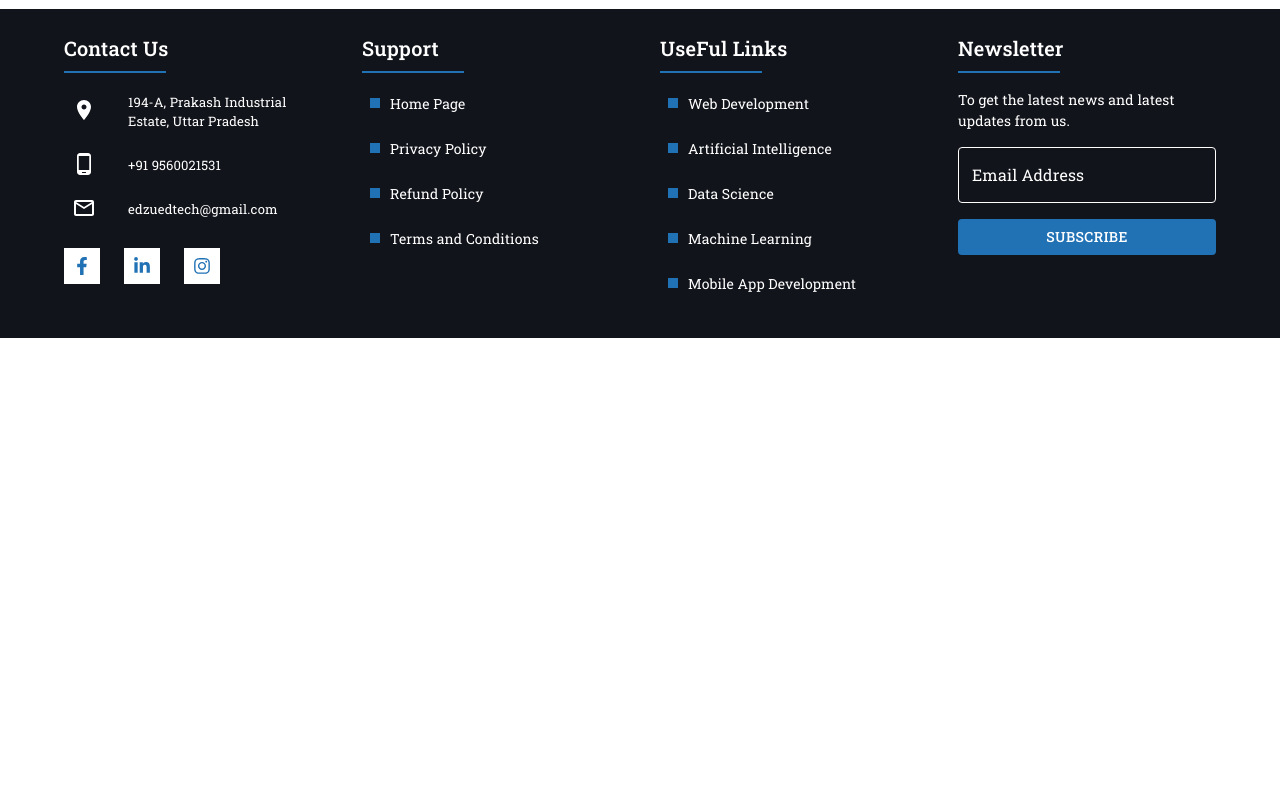
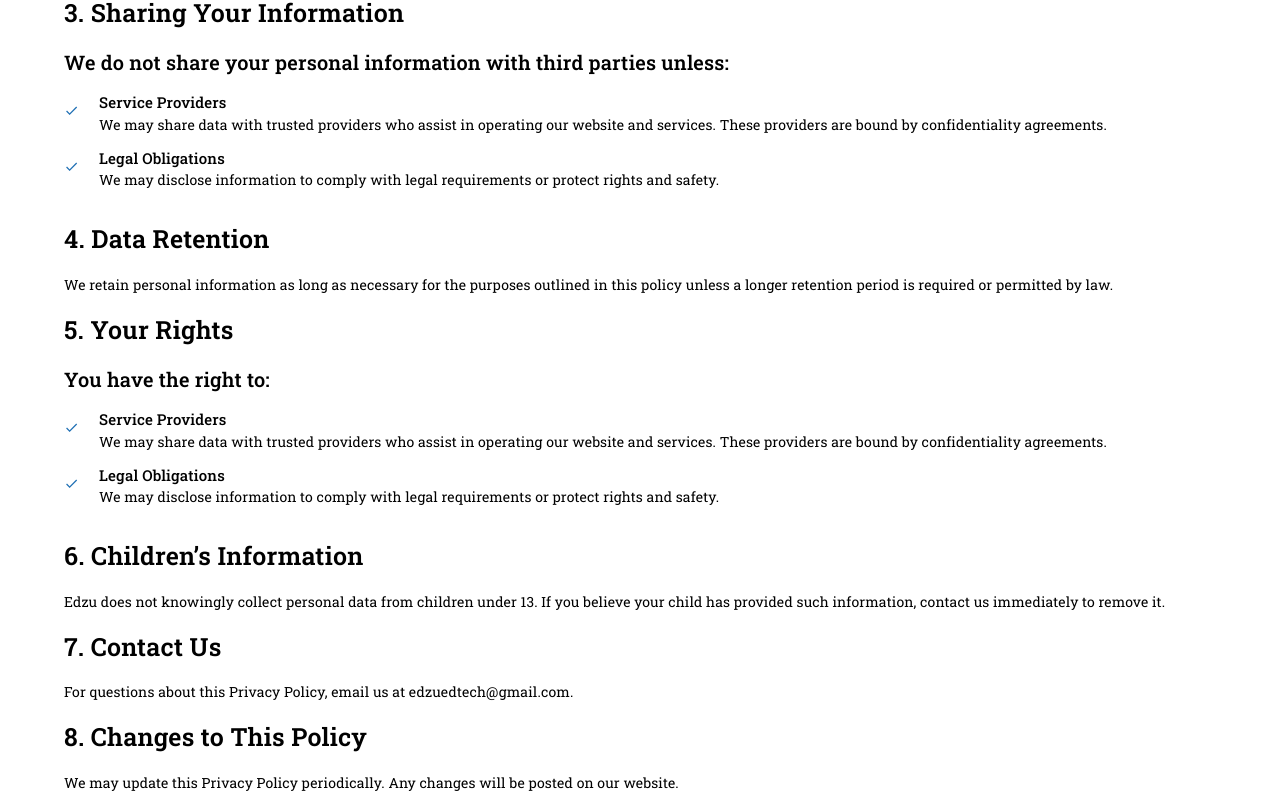
Before and after one commit to Kunal5200/edzu, a Next.js app: page /privacy-policy in a window 1280 px wide. Shown: the part 1214-2020 px from the top of the page. Before the commit the page ends 1552 px from the top, so only its background shows below. Built offline with nearby package versions, Linux system fonts and the light colour scheme.

Commit message:
add privacy policy page

```diff
--- a/src/assest/privacyPolicy.ts
+++ b/src/assest/privacyPolicy.ts
@@ -53,3 +53,43 @@ export const INFORMATION_DATA: LIST[] = [
     label: "Detecting and preventing fraud.",
   },
 ];
+
+export const SHARING_INFORMATION: LIST[] = [
+  {
+    label: "Service Providers",
+    value:
+      "We may share data with trusted providers who assist in operating our website and services. These providers are bound by confidentiality agreements.",
+  },
+  {
+    label: "Legal Obligations",
+    value:
+      "We may disclose information to comply with legal requirements or protect rights and safety.",
+  },
+];
+
+export const RIGHTS_DATA: LIST[] = [
+  {
+    label: "Access",
+    value: "Request a copy of your personal data.",
+  },
+  {
+    label: "Rectify",
+    value: "Request corrections to inaccurate information.",
+  },
+  {
+    label: "Erase",
+    value: "Request deletion of your data under certain conditions.",
+  },
+  {
+    label: "Restrict Processing",
+    value: "Request limitations on processing your data in specific scenarios.",
+  },
+  {
+    label: "Object",
+    value: "Oppose the processing of your data under certain conditions.",
+  },
+  {
+    label: "Data Portability",
+    value: "Request the transfer of your data to another organization.",
+  },
+];
--- a/src/component/customList.tsx
+++ b/src/component/customList.tsx
@@ -13,16 +13,17 @@ import React from "react";
 
 interface CUSTOM_LIST {
   data: LIST[];
+  fontWeight?: boolean;
 }
 
-const CustomList = ({ data }: CUSTOM_LIST) => {
+const CustomList = ({ data, fontWeight }: CUSTOM_LIST) => {
   return (
     <div>
       <List>
         {data.map((val, i) => (
           <ListItem key={i} disablePadding>
             <ListItemAvatar sx={{ minWidth: 35 }}>
-              <Done sx={{ color: COLORS.PRIMARY,fontSize:15 }} />
+              <Done sx={{ color: COLORS.PRIMARY, fontSize: 15 }} />
             </ListItemAvatar>
             <ListItemText
               primary={
@@ -30,7 +31,7 @@ const CustomList = ({ data }: CUSTOM_LIST) => {
                   sx={{
                     fontSize: 15,
                     fontFamily: roboto.style,
-                    fontWeight: 500,
+                    fontWeight: fontWeight ? 400 : 500,
                   }}
                 >
                   {val.label}
--- a/src/pages/privacy-policy.tsx
+++ b/src/pages/privacy-policy.tsx
@@ -17,6 +17,7 @@ import {
   INFORMATION_DATA,
   privacyPolicyList1,
   privacyPolicyList2,
+  SHARING_INFORMATION,
 } from "@/assest/privacyPolicy";
 const PrivacyPolicy = () => {
   return (
@@ -36,7 +37,7 @@ const PrivacyPolicy = () => {
 
           <Box sx={{ mt: 2 }}>
             <Typography
-              sx={{ fontSize: 30, fontFamily: roboto.style, fontWeight: 600 }}
+              sx={{ fontSize: 25, fontFamily: roboto.style, fontWeight: 600 }}
             >
               1. Information We Collect
             </Typography>
@@ -65,7 +66,7 @@ const PrivacyPolicy = () => {
           </Box>
           <Box sx={{ mt: 2 }}>
             <Typography
-              sx={{ fontSize: 30, fontFamily: roboto.style, fontWeight: 600 }}
+              sx={{ fontSize: 25, fontFamily: roboto.style, fontWeight: 600 }}
             >
               2. How We Use Your Information
             </Typography>
@@ -79,7 +80,121 @@ const PrivacyPolicy = () => {
             >
               We use the information we collect to:
             </Typography>
-            <CustomList data={INFORMATION_DATA} />
+            <CustomList data={INFORMATION_DATA} fontWeight={true} />
+          </Box>
+          <Box sx={{ mt: 2 }}>
+            <Typography
+              sx={{ fontSize: 25, fontFamily: roboto.style, fontWeight: 600 }}
+            >
+              3. Sharing Your Information
+            </Typography>
+            <Typography
+              sx={{
+                fontSize: 20,
+                fontFamily: roboto.style,
+                fontWeight: 550,
+                mt: 2,
+              }}
+            >
+              We do not share your personal information with third parties
+              unless:
+            </Typography>
+            <CustomList data={SHARING_INFORMATION} />
+          </Box>
+          <Box sx={{ mt: 2 }}>
+            <Typography
+              sx={{ fontSize: 25, fontFamily: roboto.style, fontWeight: 600 }}
+            >
+              4. Data Retention
+            </Typography>
+            <Typography
+              sx={{
+                fontSize: 14,
+                fontFamily: roboto.style,
+                fontWeight: 400,
+                mt: 2,
+              }}
+            >
+              We retain personal information as long as necessary for the
+              purposes outlined in this policy unless a longer retention period
+              is required or permitted by law.
+            </Typography>
+          </Box>
+
+          <Box sx={{ mt: 2 }}>
+            <Typography
+              sx={{ fontSize: 25, fontFamily: roboto.style, fontWeight: 600 }}
+            >
+              5. Your Rights
+            </Typography>
+            <Typography
+              sx={{
+                fontSize: 20,
+                fontFamily: roboto.style,
+                fontWeight: 550,
+                mt: 2,
+              }}
+            >
+              You have the right to:
+            </Typography>
+            <CustomList data={SHARING_INFORMATION} />
+          </Box>
+
+          <Box sx={{ mt: 2 }}>
+            <Typography
+              sx={{ fontSize: 25, fontFamily: roboto.style, fontWeight: 600 }}
+            >
+              6. Children’s Information
+            </Typography>
+            <Typography
+              sx={{
+                fontSize: 14,
+                fontFamily: roboto.style,
+                fontWeight: 400,
+                mt: 2,
+              }}
+            >
+              Edzu does not knowingly collect personal data from children under
+              13. If you believe your child has provided such information,
+              contact us immediately to remove it.
+            </Typography>
+          </Box>
+          <Box sx={{ mt: 2 }}>
+            <Typography
+              sx={{ fontSize: 25, fontFamily: roboto.style, fontWeight: 600 }}
+            >
+              7. Contact Us
+            </Typography>
+            <Typography
+              sx={{
+                fontSize: 14,
+                fontFamily: roboto.style,
+                fontWeight: 400,
+                mt: 2,
+              }}
+            >
+              For questions about this Privacy Policy, email us at
+              edzuedtech@gmail.com.
+            </Typography>
+          </Box>
+          <Box sx={{ mt: 2 }}>
+            <Typography
+              sx={{ fontSize: 25, fontFamily: roboto.style, fontWeight: 600 }}
+            >
+              8. Changes to This Policy
+            </Typography>
+            <Typography
+              sx={{
+                fontSize: 14,
+                fontFamily: roboto.style,
+                fontWeight: 400,
+                mt: 2,
+                mb: 2,
+              }}
+            >
+              We may update this Privacy Policy periodically. Any changes will
+              be posted on our website.
+            </Typography>
           </Box>
         </Container>
       </Box>
```
